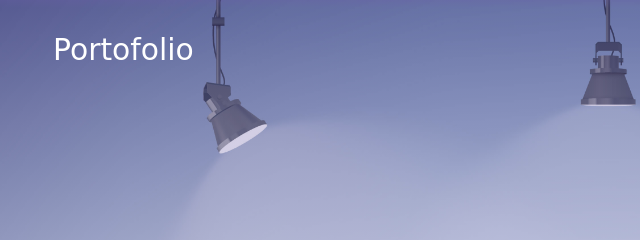
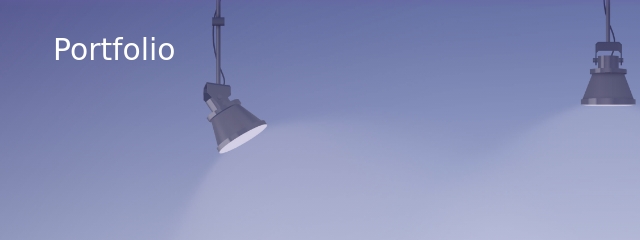
Before and after one commit to nikunjp25/portfolio, a plain HTML site: page index.html in a window 1280 px wide. Shown: the top 240 px of the page, 32-672 px from the left. Drawn offline with nearby package versions, Linux system fonts and the light colour scheme; a web font is replaced by a local one.

Commit message:
name change

```diff
--- a/index.html
+++ b/index.html
@@ -18,7 +18,7 @@
     <!-- Page Navbar -->
     <nav class="custom-navbar" data-spy="affix" data-offset-top="20">
         <div class="container">
-            <a class="logo" href="#">Portofolio</a>
+            <a class="logo" href="#">Portfolio</a>
             <ul class="nav">
                 <li class="item">
                     <a class="link" href="#home">Home</a>
```
